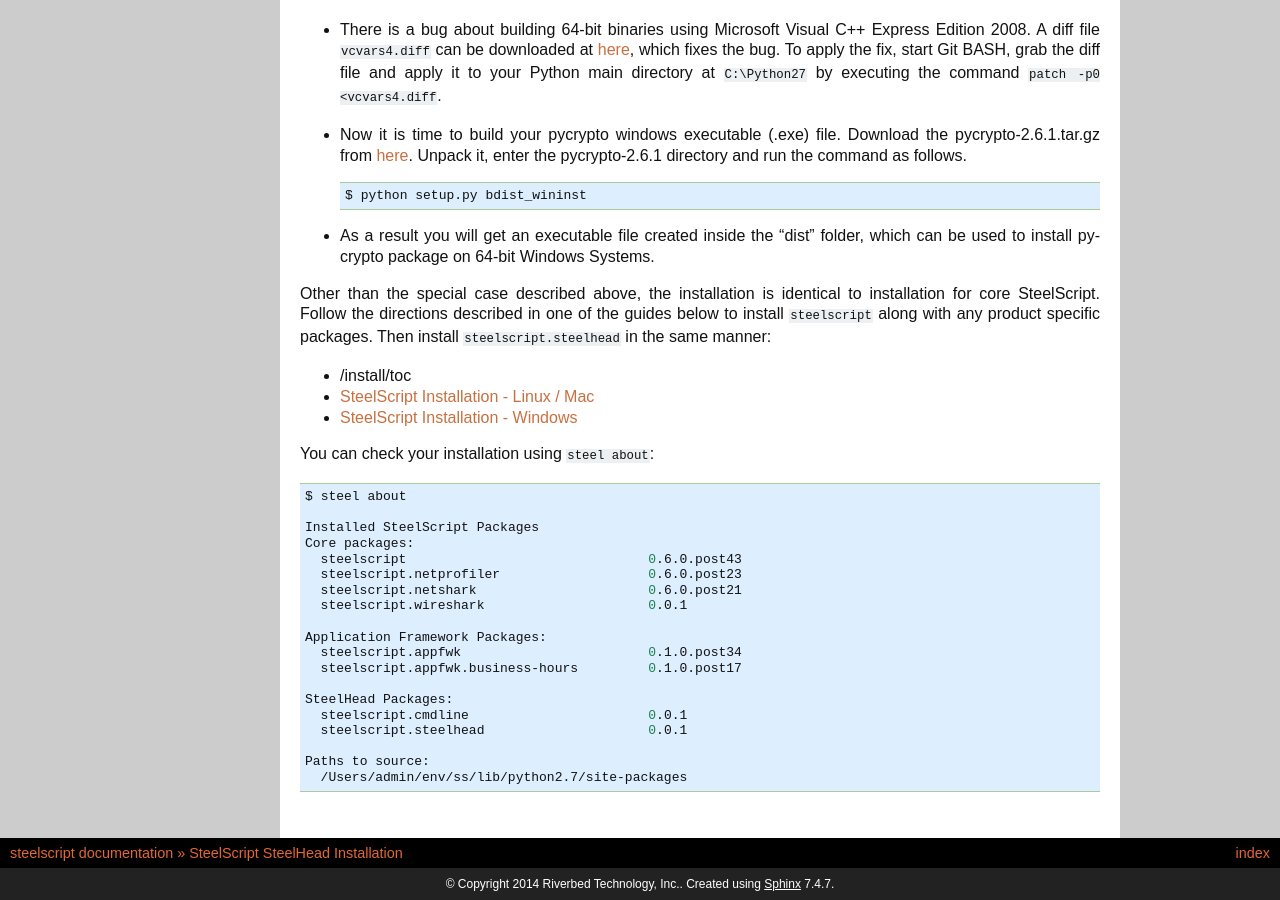
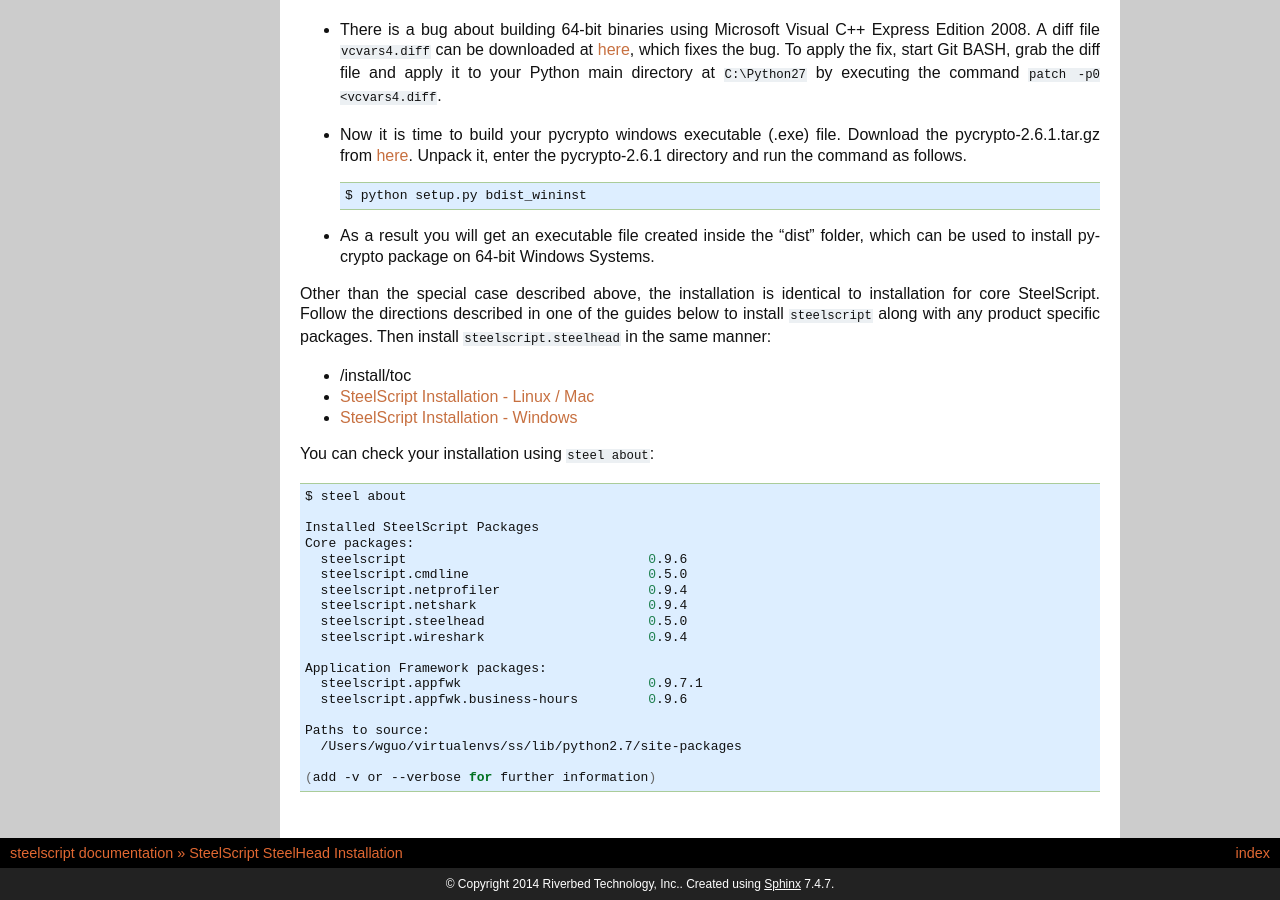
Before and after one commit to riverbed/steelscript, a Sphinx documentation site: the page built from docs/install/steelhead.rst, in a window 1280 px wide and 900 px high, scrolled down 1345 px. Built offline with Sphinx 7.4.7, drawn with Linux system fonts in a browser that asks for light colours; pages that are not in the unit, such as notebooks, are missing from menus; the version number could not be read and is left out.

Commit message:
Fix output of steel about in docs, steelhead and cmdline should be core packages

```diff
--- a/docs/install/steelhead.rst
+++ b/docs/install/steelhead.rst
@@ -128,18 +128,18 @@
 
    Installed SteelScript Packages
    Core packages:
-     steelscript                               0.6.0.post43
-     steelscript.netprofiler                   0.6.0.post23
-     steelscript.netshark                      0.6.0.post21
-     steelscript.wireshark                     0.0.1
+     steelscript                               0.9.6
+     steelscript.cmdline                       0.5.0
+     steelscript.netprofiler                   0.9.4
+     steelscript.netshark                      0.9.4
+     steelscript.steelhead                     0.5.0
+     steelscript.wireshark                     0.9.4
 
-   Application Framework Packages:
-     steelscript.appfwk                        0.1.0.post34
-     steelscript.appfwk.business-hours         0.1.0.post17
-
-   SteelHead Packages:
-     steelscript.cmdline                       0.0.1
-     steelscript.steelhead                     0.0.1
+   Application Framework packages:
+     steelscript.appfwk                        0.9.7.1
+     steelscript.appfwk.business-hours         0.9.6
 
    Paths to source:
-     /Users/admin/env/ss/lib/python2.7/site-packages
+     /Users/wguo/virtualenvs/ss/lib/python2.7/site-packages
+
+   (add -v or --verbose for further information)
```
